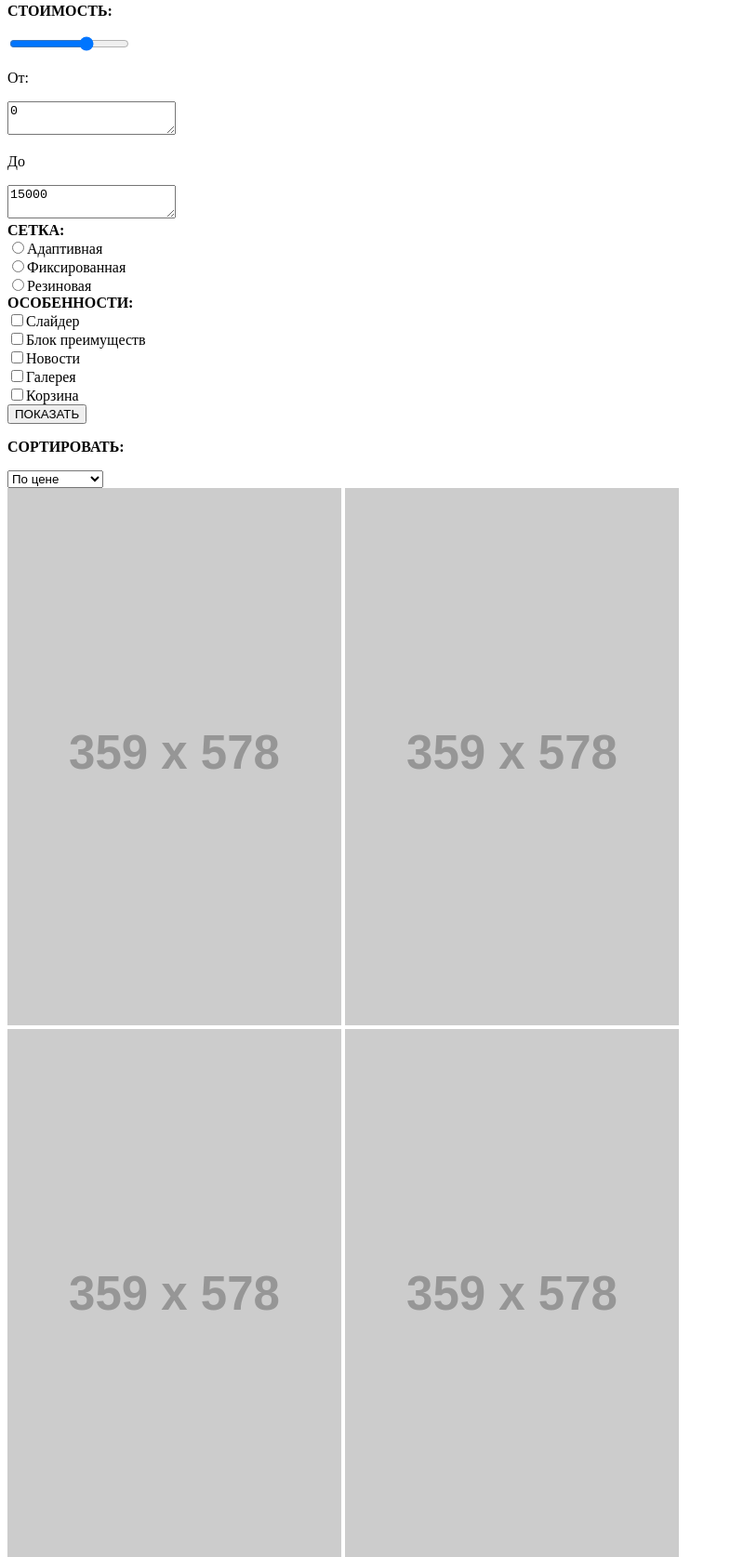
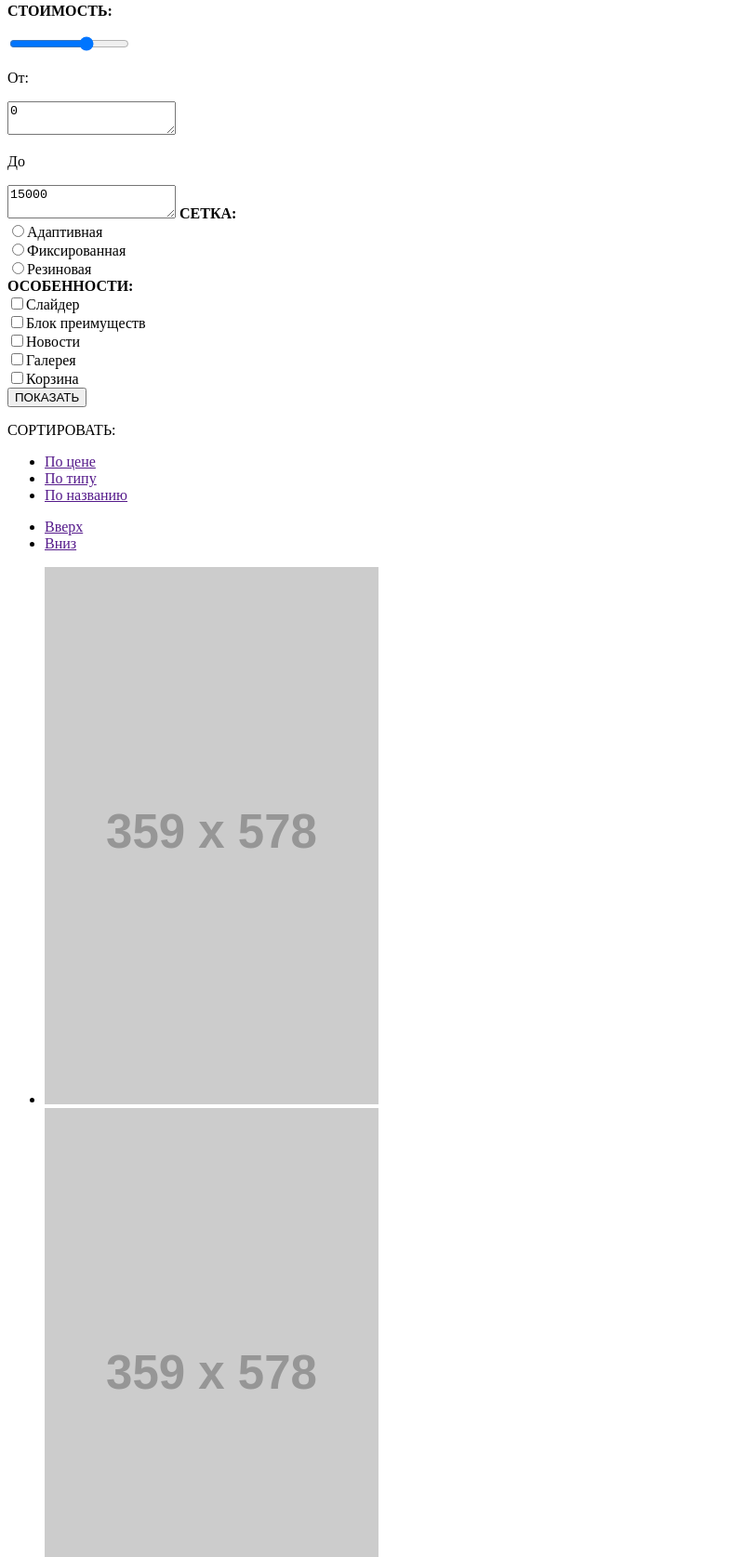
Before and after one commit to DariaTiora/1720449-nerds-30, a plain HTML site: page catalog.html in a window 1280 px wide. Shown: the part 245-1920 px from the top of the page at 93% size, without its empty margins (0-785 px from the left). Drawn offline with Linux system fonts and the light colour scheme; placeholder pictures from the web are drawn by us.

Commit message:
Разметка внутренней страницы №2

```diff
--- a/catalog.html
+++ b/catalog.html
@@ -12,7 +12,7 @@
     <ul>
       <li><a href="">Студия</a></li>
       <li><a href="">Клиенты</a></li>
-      <li><a href="catalog.html">Магазин</a></li>
+      <li><a href="">Магазин</a></li>
       <li><a href="">Контакты</a></li>
       <li><a href="">Корзина</a></li>
     </ul>
@@ -22,51 +22,62 @@
 <main>
 <h1>Магазин готовых шаблонов</h1>
 <section>
+  <form>
 <p><b>СТОИМОСТЬ:</b></p>
 <input type="range" min="0" max="15000" step="1" value="10000">
+
 <p>От:</p>
-<form>
     <textarea>0</textarea>
-</form>
+
 <p>До</p>
-<form>
+
     <textarea>15000</textarea>
-</form>
-</section>
 
-<section>
-<label><b>СЕТКА:</B></label><br>
+<label><b>СЕТКА:</b></label><br>
 <input type="radio" name="choice">Адаптивная<br>
 <input type="radio" name="choice">Фиксированная<br>
 <input type="radio" name="choice">Резиновая<br>
-</section>
 
-<section>
-<label><B>ОСОБЕННОСТИ:</B></label><br>
+<label><b>ОСОБЕННОСТИ:</b></label><br>
 <input type="checkbox">Слайдер<br>
 <input type="checkbox">Блок преимуществ<br>
 <input type="checkbox">Новости<br>
 <input type="checkbox">Галерея<br>
 <input type="checkbox">Корзина<br>
+
+
+<button>ПОКАЗАТЬ</button>
+</form>
 </section>
 
-<button>ПОКАЗАТЬ</button>
+  <p>СОРТИРОВАТЬ:</p>
+  <ul>
+      <li><a href="">По цене</a></li>
+      <li><a href="">По типу</a></li>
+      <li><a href="">По названию</a></li>
+  </ul>
 
-<p><b>СОРТИРОВАТЬ:</b></p>
-<select>
-<option>По цене</option>
-<option>По типу</option>
-<option>По названию</option>
-</select>
+<ul>
+  <li><a href="">Вверх</a></li>
+  <li><a href="">Вниз</a></li>
+</ul>
 
 <section>
-    <img src="https://via.placeholder.com/359x578" alt="Шаблон1">
-    <img src="https://via.placeholder.com/359x578" alt="Шаблон2"><br>
-    <img src="https://via.placeholder.com/359x578" alt="Шаблон3">
-    <img src="https://via.placeholder.com/359x578" alt="Шаблон4"><br>
-    <img src="https://via.placeholder.com/359x578" alt="Шаблон5">
-    <img src="https://via.placeholder.com/359x578" alt="Шаблон6">
+  <ul>
+    <li><img src="https://via.placeholder.com/359x578" alt="Шаблон1"></li>
+    <li><img src="https://via.placeholder.com/359x578" alt="Шаблон2"></li>
+     <li><img src="https://via.placeholder.com/359x578" alt="Шаблон3"></li>
+     <li><img src="https://via.placeholder.com/359x578" alt="Шаблон4"></li>
+    <li><img src="https://via.placeholder.com/359x578" alt="Шаблон5"></li>
+    <li><img src="https://via.placeholder.com/359x578" alt="Шаблон6"></li>
+  </ul>
 </section>
+
+<div>
+  <h3>Sedona</h3>
+  <p>Информационный сайт <br> для туристов</p>
+  <a href="">9 900 ₽</a>
+</div>
 
 <ul>
     <li>
@@ -81,7 +92,8 @@
     <li>
       <a href="#">Следующая</a>
     </li>
-  </ul>
+</ul>
+
 </main>
 
 
```
